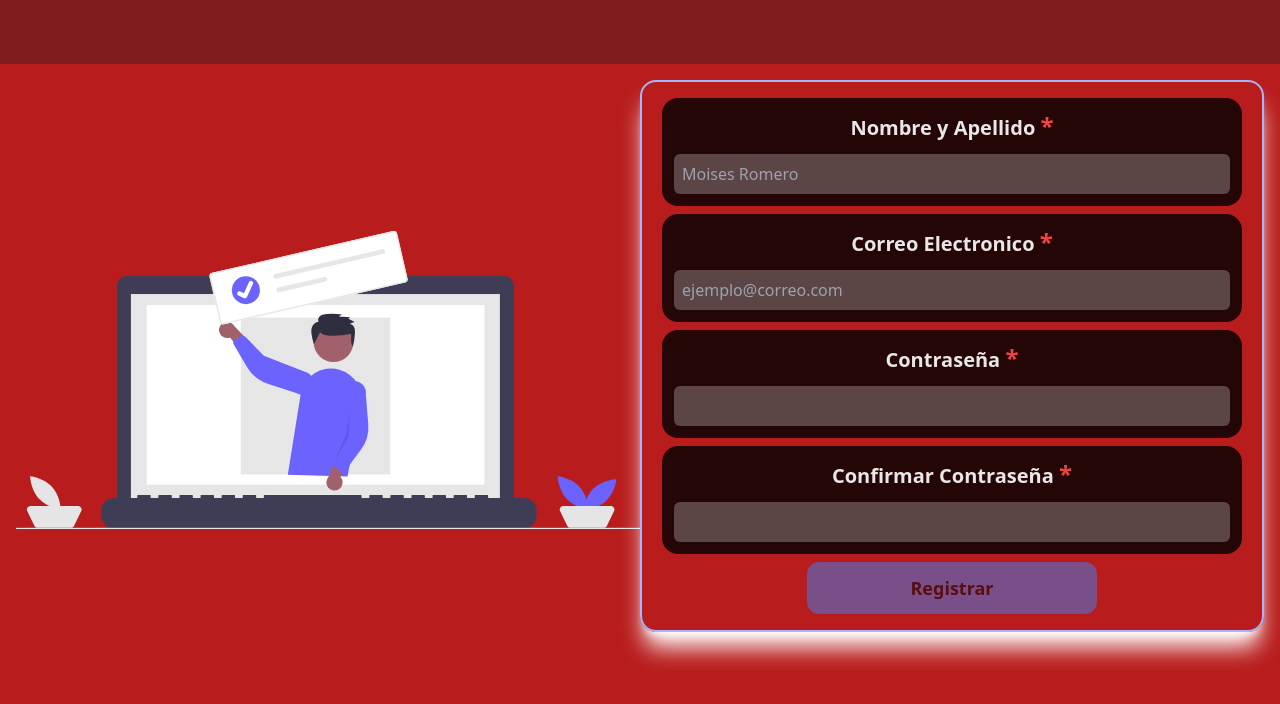
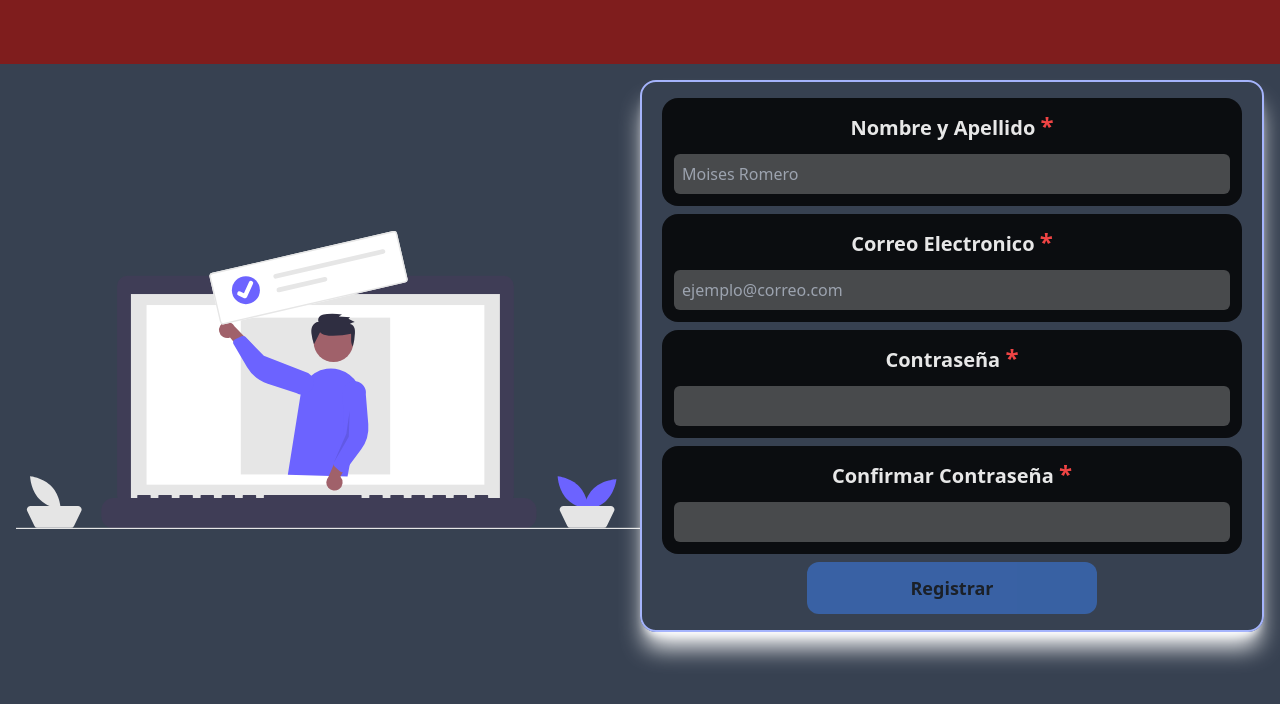
Before and after one commit to MKRDeus/ListContact, a website: page views/signup/index.html in a window 1280 px wide. Drawn offline with nearby package versions, Linux system fonts and the light colour scheme; files whose address does not match are found by name.

Commit message:
Update index.html

```diff
--- a/views/signup/index.html
+++ b/views/signup/index.html
@@ -7,7 +7,7 @@
     <script src="https://unpkg.com/axios/dist/axios.min.js"></script>
     <link rel="stylesheet" href="/styles/output.css" />
   </head>
-  <body class="bg-red-700">
+  <body class="bg-gray-700">
     <nav id="navbar" class="fixed top-0 right-0 left-0 bg-red-900 h-16"></nav>
     <div id="notification" class="fixed top-20 right-0 left-0"></div>
     <main
```
